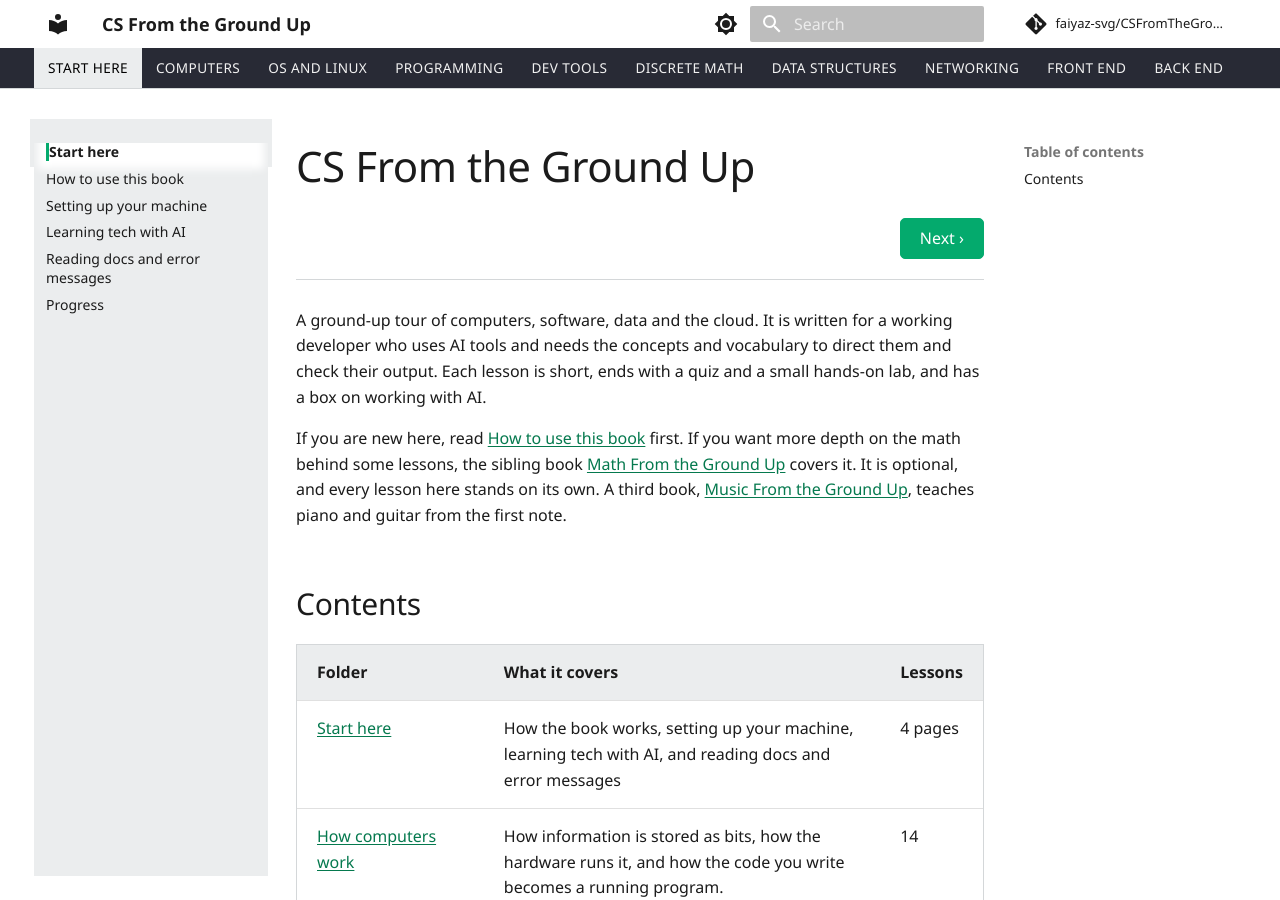
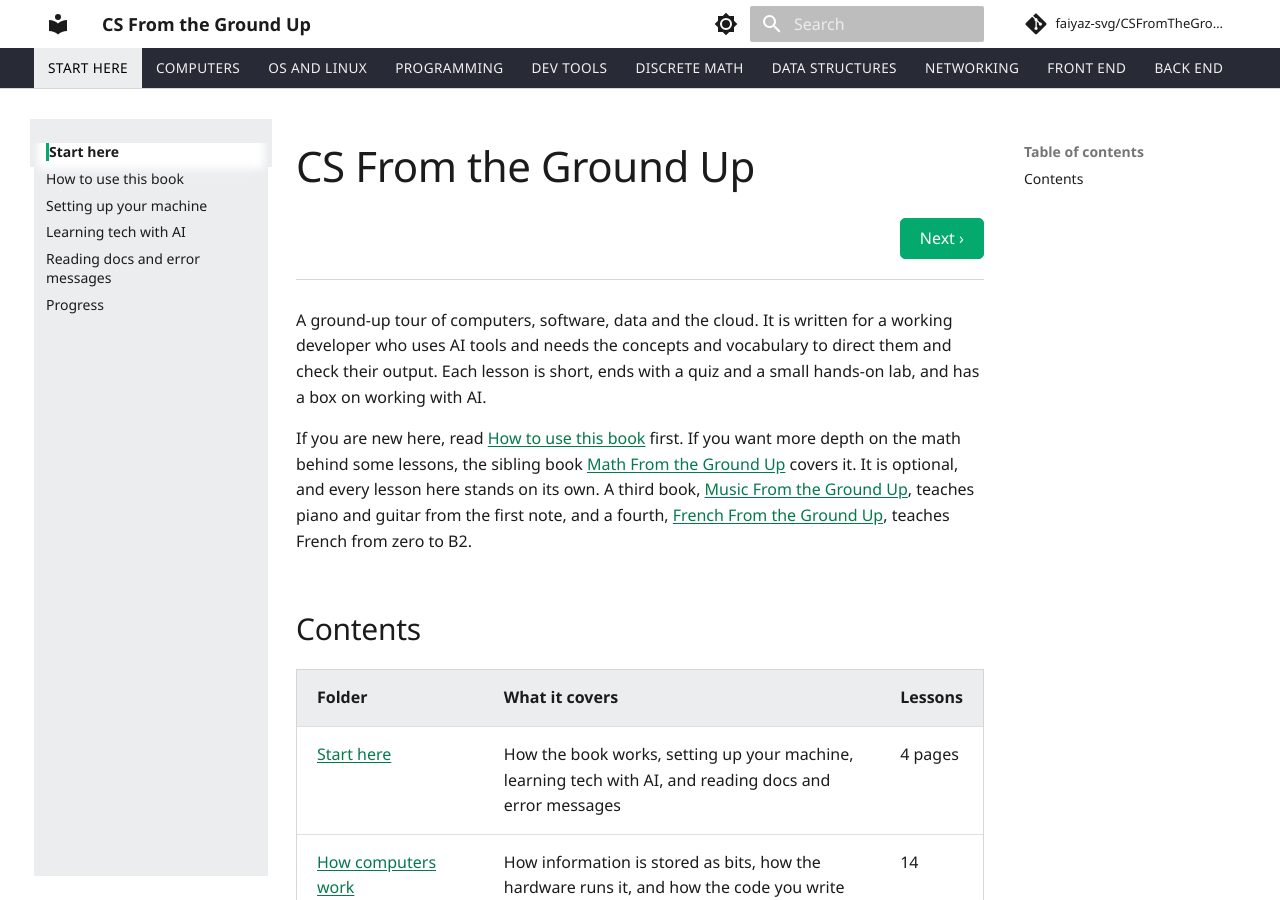
Before and after one commit to faiyaz-svg/CSFromTheGroundUp, an MkDocs documentation site: the page built from docs/index.md, in a window 1280 px wide and 900 px high. Built offline with MkDocs 1.6.1 and Material for MkDocs 9.7.7, drawn with Linux system fonts in a browser that asks for light colours; comment, search, counter and statistics services are not loaded.

Commit message:
link the French book from the home page

```diff
--- a/docs/index.md
+++ b/docs/index.md
@@ -2,7 +2,7 @@
 
 A ground-up tour of computers, software, data and the cloud. It is written for a working developer who uses AI tools and needs the concepts and vocabulary to direct them and check their output. Each lesson is short, ends with a quiz and a small hands-on lab, and has a box on working with AI.
 
-If you are new here, read [How to use this book](00-start-here/index.md) first. If you want more depth on the math behind some lessons, the sibling book [Math From the Ground Up](https://faiyaz-svg.github.io/MathFromTheGroundUp/) covers it. It is optional, and every lesson here stands on its own. A third book, [Music From the Ground Up](https://faiyaz-svg.github.io/MusicFromTheGroundUp/), teaches piano and guitar from the first note.
+If you are new here, read [How to use this book](00-start-here/index.md) first. If you want more depth on the math behind some lessons, the sibling book [Math From the Ground Up](https://faiyaz-svg.github.io/MathFromTheGroundUp/) covers it. It is optional, and every lesson here stands on its own. A third book, [Music From the Ground Up](https://faiyaz-svg.github.io/MusicFromTheGroundUp/), teaches piano and guitar from the first note, and a fourth, [French From the Ground Up](https://faiyaz-svg.github.io/FrenchFromTheGroundUp/), teaches French from zero to B2.
 
 ## Contents
 
```
